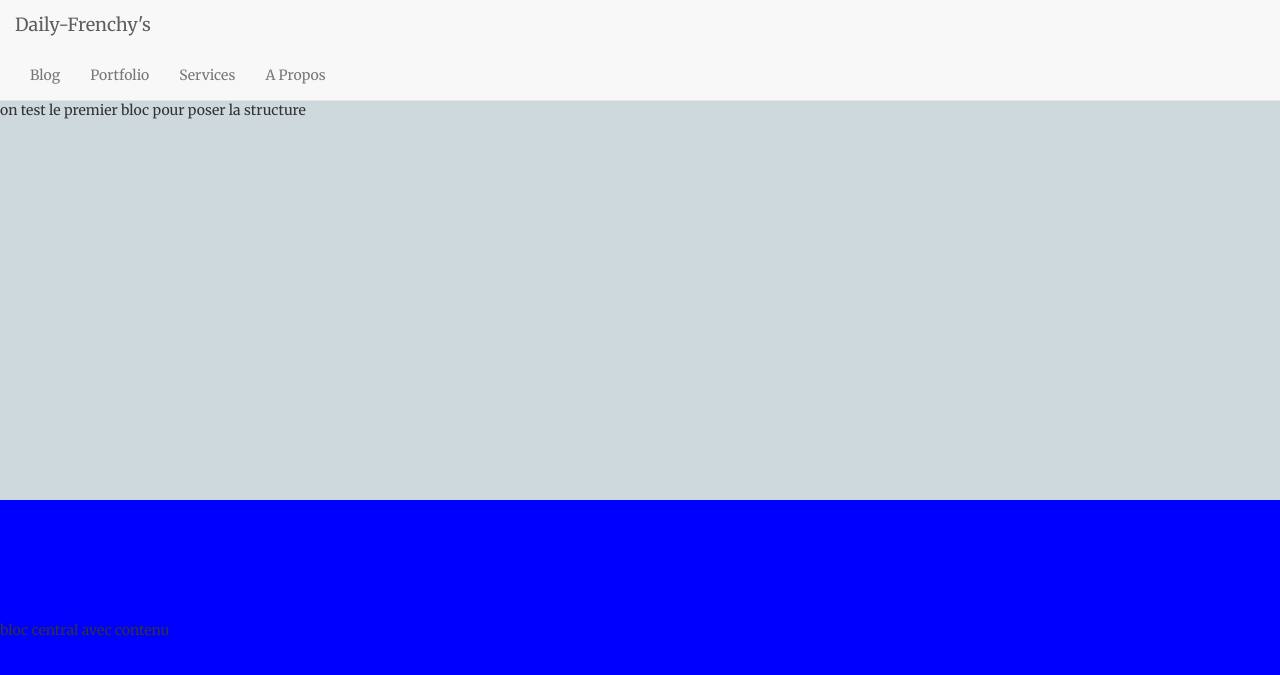
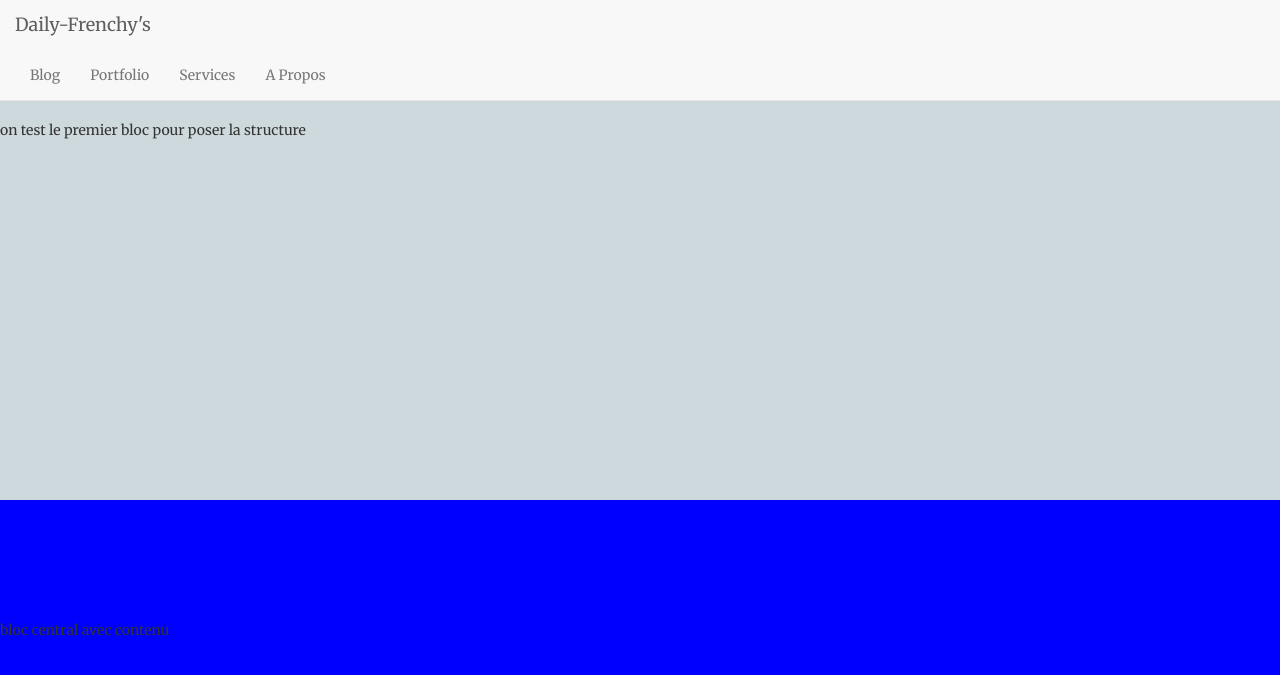
Before and after one commit to dailyfrenchy/news, a Jekyll site: the page built from index.html, in a window 1280 px wide and 900 px high. Shown: the top 675 px of the window. Built offline with Jekyll 4.4.1, drawn with Linux system fonts in a browser that asks for light colours; some web fonts are replaced.

Commit message:
Update default.html

```diff
--- a/_layouts/default.html
+++ b/_layouts/default.html
@@ -27,7 +27,7 @@
 		<body>
 			<div class="box">
 				{% include nav.html %}
-				<div class="entete"
+					<div class="entete">
 						<br>
 					on test le premier bloc pour poser la structure
 					</div>
```
Lines whose indentation alone changed are shown as unchanged.
